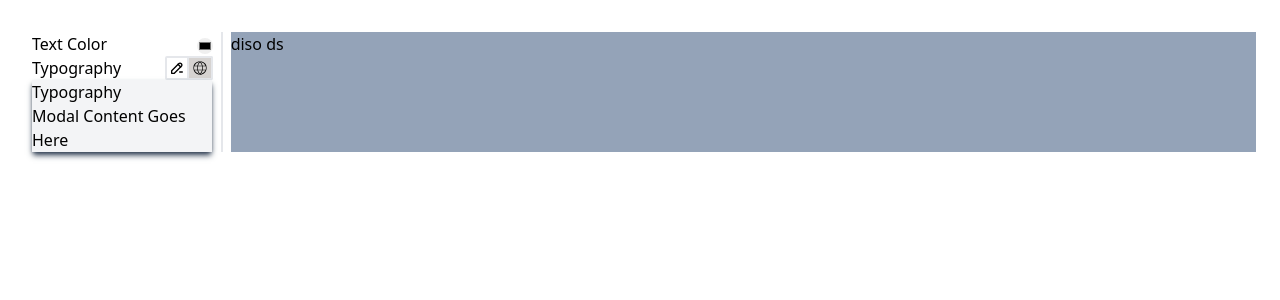
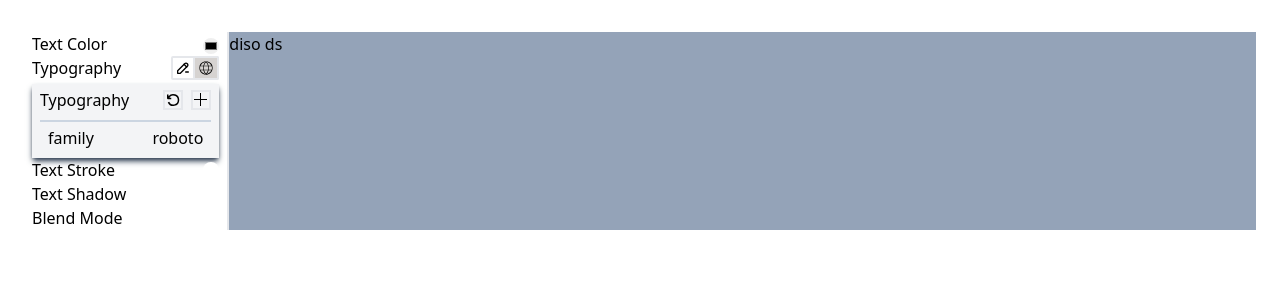
Before and after one commit to abukawsar45/dynamic-ui-style, a React (Vite) app: page / in a window 1280 px wide. Both pictures are taken after a click on the button 188 px from the left and 68 px from the top of the page. Shown: the top 300 px of the page. Built offline with nearby package versions, Linux system fonts and the light colour scheme.

Commit message:
add typhography part icon

```diff
--- a/src/App.jsx
+++ b/src/App.jsx
@@ -2,6 +2,7 @@ import React, { useState } from 'react';
 import Navbar from './Navbar/Navbar';
 import { CiGlobe } from 'react-icons/ci';
 import { TbPencilMinus } from 'react-icons/tb';
+import { VscDebugRestart, VscAdd } from 'react-icons/vsc';
 
 
 function App() {
@@ -14,7 +15,7 @@ function App() {
   return (
     <div className='px-2 md:px-4 lg:px-6 my-8'>
       <div>
-        <div className='grid  grid-cols-12 gap-2'>
+        <div className='grid  grid-cols-12 '>
           <div className='col-span-12 md:col-span-2 md:border-e-2 relative '>
             <div action='' className='mx-2'>
               {/* text color */}
@@ -49,10 +50,27 @@ function App() {
                 </div>
                 <div>
                   {isModalOpen && (
-                    <div className='modal absolute w-11/12 mx-auto duration-300 bg-gray-100 shadow-md shadow-slate-700 '>
-                      <div className='modal-content'>
-                        <button className=''>Typography</button>
-                        <p>Modal Content Goes Here</p>
+                    <div className='modal duration-300 bg-gray-100 shadow-md shadow-slate-700 '>
+                      <div className='modal-content px-2 py-1 mt-1'>
+                        <div className='flex justify-between '>
+                          <p className=''>Typography</p>
+                          <div className='flex items-center gap-2'>
+                            <button>
+                              <VscDebugRestart className='border-2 text-xl ' />
+                            </button>
+                            <button>
+                              <VscAdd className='border-2 text-xl' />{' '}
+                            </button>
+                          </div>
+                        </div>
+                        <div className='border-b-2 w-full border-slate-300 mt-2 shadow-md shadow-slate-900'></div>
+                        <div className='px-2 p-1'>
+                          {/* font family */}
+                          <div className="flex justify-between items-center">
+                            <p>family</p>
+                            <p>roboto</p>
+                          </div>
+                        </div>
                       </div>
                     </div>
                   )}
```
